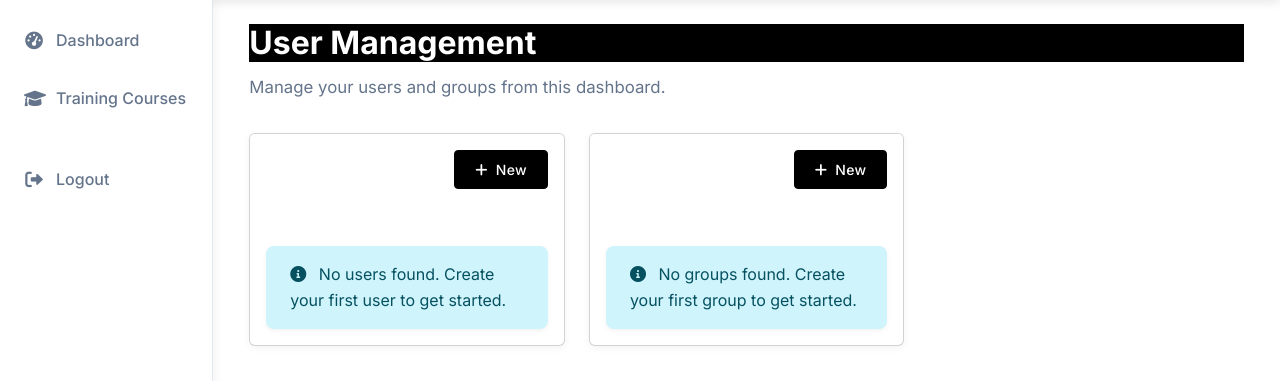
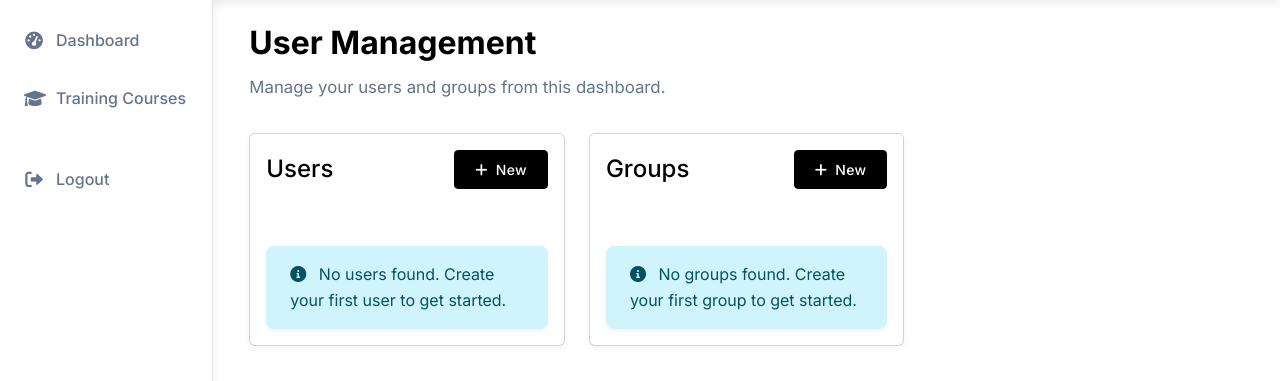
Before and after one commit to Billa-Man/swe-project, a Django app: page /gophish/management/ in a window 1280 px wide. Shown: the part 74-455 px from the top of the page. Run offline with Django 4.2, Linux system fonts and the light colour scheme; a user stored in the database is signed in; data comes from the database, SQL or seed files in the repository.

Commit message:
fixed ui color mismatch

```diff
--- a/phishlearn/templates/base.html
+++ b/phishlearn/templates/base.html
@@ -457,8 +457,6 @@
     .card-header-reverse {
       background-color: var(--light-color);
       color: var(--dark-color); /* customized header */
-      border-color: var(--dark-color);
-      border-width: 1px;
     }
 
 
--- a/phishlearn/templates/core/courses_list.html
+++ b/phishlearn/templates/core/courses_list.html
@@ -160,7 +160,7 @@
 <div class="dashboard">
     <div class="container">
         <div class="page-header">
-            <h1 class="page-title">Training Courses</h1>
+            <h1 class="page-title page-title-reverse">Training Courses</h1>
             <p class="page-description">Access and complete training courses to improve your cybersecurity awareness.</p>
         </div>
 
--- a/phishlearn/templates/core/quizzes.html
+++ b/phishlearn/templates/core/quizzes.html
@@ -6,7 +6,7 @@
 <div class="container mt-5">
   <h2 class="mb-4">Quizzes</h2>
   <div class="card shadow-sm border-0 rounded-lg">
-    <div class="card-header bg-primary text-white text-center py-3">
+    <div class="card-header  text-center py-3">
       <h3 class="mb-0"><i class="bi bi-journal-check me-2"></i>Assign a Quiz to Employees</h3>
     </div>
     <div class="card-body p-4">
--- a/phishlearn/templates/it_owner/gophish_management.html
+++ b/phishlearn/templates/it_owner/gophish_management.html
@@ -5,7 +5,7 @@
 {% block content %}
 <div class="container">
   <div class="page-header mb-4">
-    <h1 class="page-title">User Management </h1>
+    <h1 class="page-title-reverse">User Management </h1>
     <p class="page-description">Manage your users and groups from this dashboard.</p>
   </div>
 
@@ -13,7 +13,7 @@
     <!-- User Section - First Column -->
     <div class="col-md-4 mb-4">
       <div class="card shadow-sm h-100">
-        <div class="card-header d-flex justify-content-between align-items-center bg-white py-3">
+        <div class="card-header card-header-reverse d-flex justify-content-between align-items-center py-3">
           <h2 class="h4 mb-0">Users</h2>
           <a href="{% url 'create_user_form' %}" class="btn btn-primary btn-sm">
             <i class="fas fa-plus me-1"></i> New
@@ -56,7 +56,7 @@
     <!-- Group Section - Second Column -->
     <div class="col-md-4 mb-4">
       <div class="card shadow-sm h-100">
-        <div class="card-header d-flex justify-content-between align-items-center bg-white py-3">
+        <div class="card-header card-header-reverse d-flex justify-content-between align-items-center py-3">
           <h2 class="h4 mb-0">Groups</h2>
           <a href="{% url 'create_group_form' %}" class="btn btn-primary btn-sm">
             <i class="fas fa-plus me-1"></i> New
```
